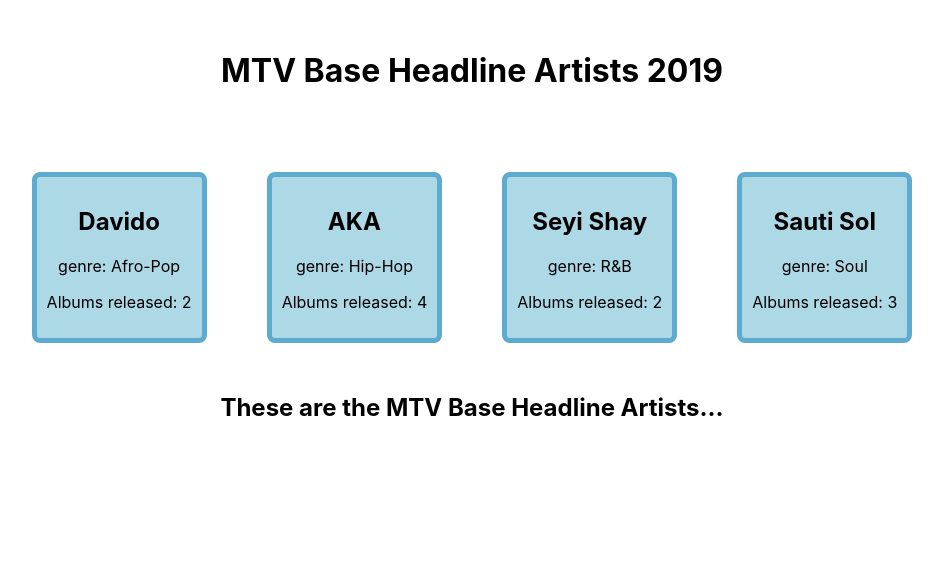
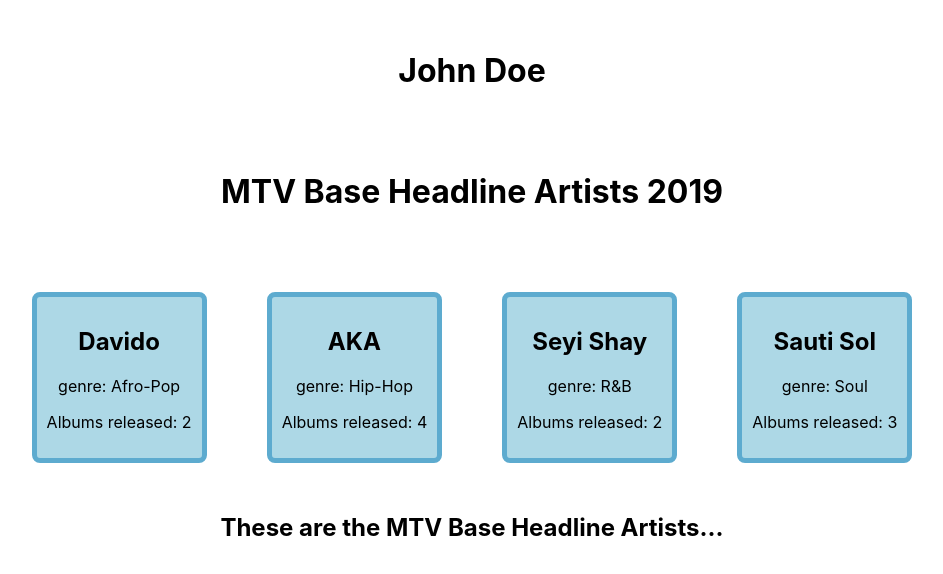
Before and after one commit to nguyenlekhanh/react-lazy-suspend, a React (Create React App) app: page / in a window 1280 px wide. Shown: the top 574 px of the page, without its empty margins (168-1111 px from the left). Built offline with nearby package versions, Linux system fonts and the light colour scheme.

Commit message:
use context

```diff
--- a/src/App.js
+++ b/src/App.js
@@ -1,4 +1,5 @@
 import './App.css';
+import Main from './context/Main';
 
 import './index.css';
 //import Artists from './Artists';
@@ -10,10 +11,14 @@
 function App() {
   return (
     <div className="App">
+      <Main />
+
       <Suspense fallback={<h1>Still Loading…</h1>}>
         <Artists />
         <Performers />
       </Suspense>
+
+
     </div>
   );
 }
--- /dev/null
+++ b/src/context/Main.js
@@ -0,0 +1,15 @@
+import React from 'react'
+import { UserProvider } from './UserProvider'
+import Profile from './Profile'
+
+const Main = () => {
+  return (
+    <div className="main-content">
+      <UserProvider>
+        <Profile />
+      </UserProvider>
+    </div>
+  )
+}
+
+export default Main
--- /dev/null
+++ b/src/context/Profile.js
@@ -0,0 +1,13 @@
+import React, { useContext } from 'react'
+import { UserContext, UserDispatchContext } from './UserProvider';
+
+const Profile = () => {
+  const userDetails = useContext(UserContext);
+  const setUserDetails = useContext(UserDispatchContext);
+
+  return (
+    <h1> {userDetails.username} </h1>
+  );
+}
+
+export default Profile
--- /dev/null
+++ b/src/context/UserProvider.js
@@ -0,0 +1,25 @@
+import React, { createContext, useState } from "react";
+
+// Create two context:
+// UserContext: to query the context state
+// UserDispatchContext: to mutate the context state
+const UserContext = createContext(undefined);
+const UserDispatchContext = createContext(undefined);
+
+// A "provider" is used to encapsulate only the
+// components that needs the state in this context
+const UserProvider = ({ children }) => {
+  const [userDetails, setUserDetails] = useState({
+    username: "John Doe"
+  });
+
+  return (
+    <UserContext.Provider value={userDetails}>
+      <UserDispatchContext.Provider value={setUserDetails}>
+        {children}
+      </UserDispatchContext.Provider>
+    </UserContext.Provider>
+  );
+}
+
+export { UserProvider, UserContext, UserDispatchContext };
```
